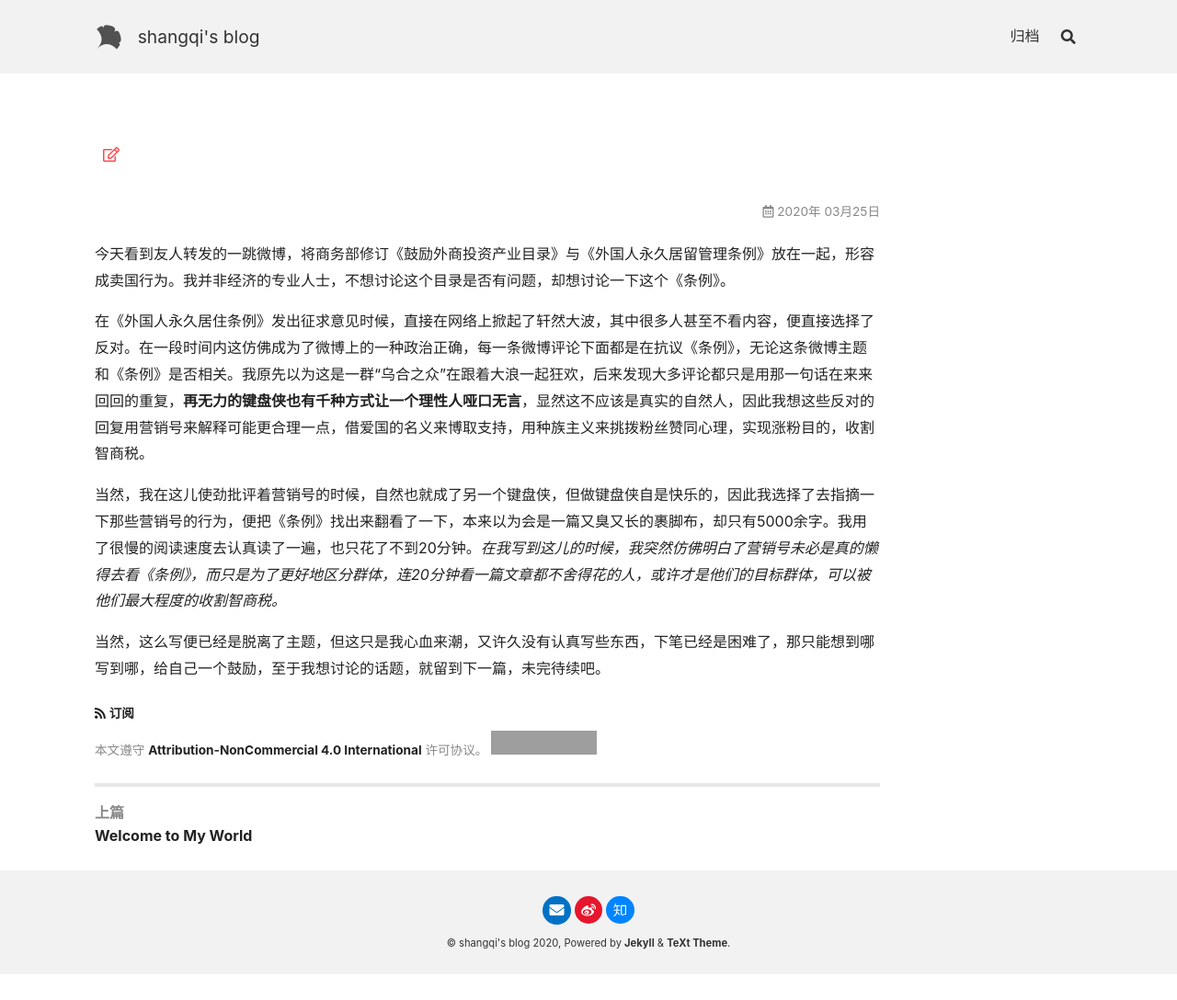
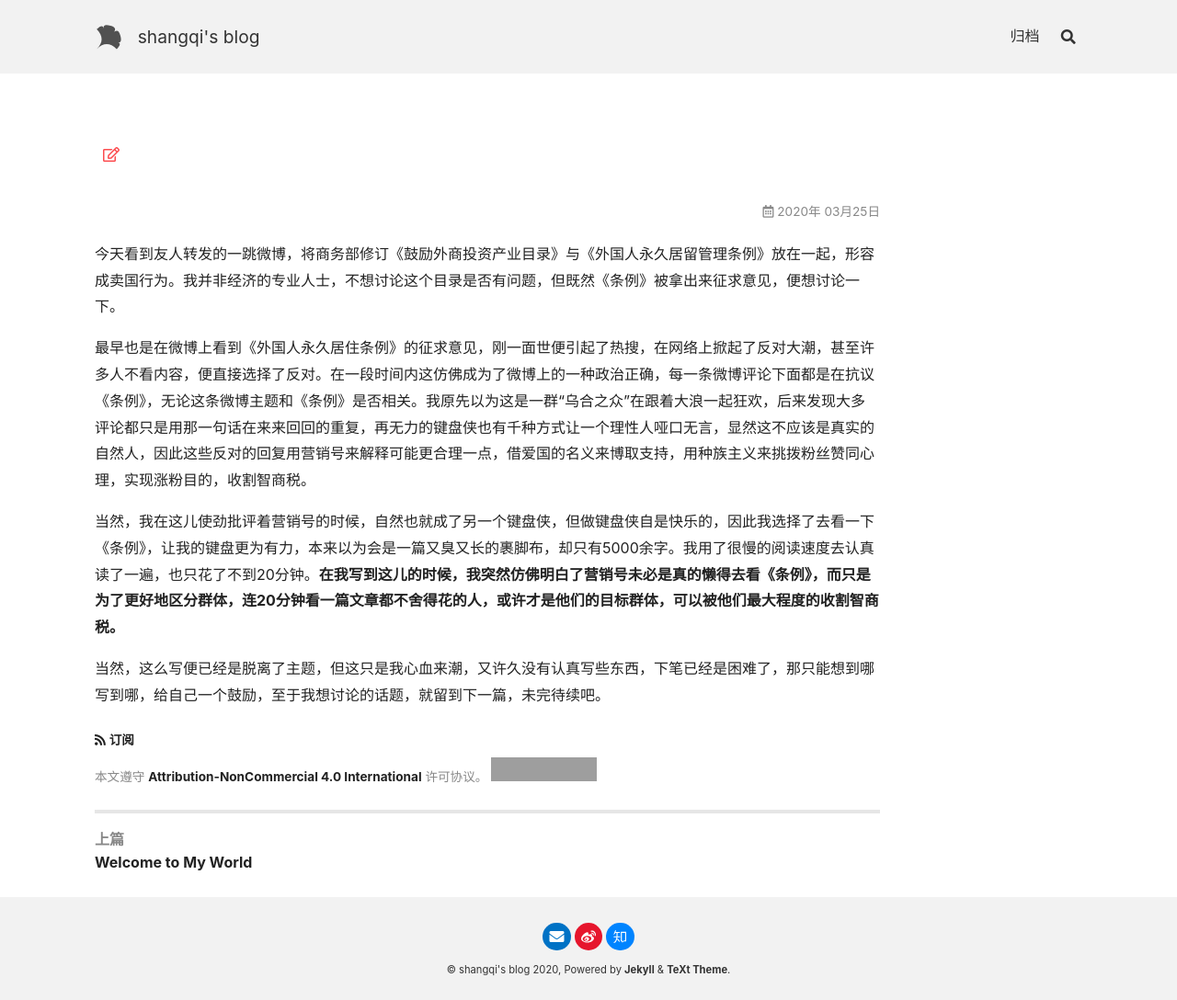
Before and after one commit to geocguy/geocguy.github.io, a Jekyll site: the page built from _posts/2020-03-21-试水文章.md, in a window 1280 px wide. Shown: the whole page at 92% size. Built offline with Jekyll 4.4.1, drawn with Linux system fonts in a browser that asks for light colours; nearby versions of some CDN libraries; before the commit the page ends 1060 px from its top, so only the background shows below that; grey boxes are pictures that could not be loaded.

Commit message:
Update 2020-03-21-试水文章.md

```diff
--- a/_posts/2020-03-21-试水文章.md
+++ b/_posts/2020-03-21-试水文章.md
@@ -1,12 +1,12 @@
 ---
-title： 关于《外国人永久居留管理条例》的一些想法
+title： 随便写写
 tags： 杂谈
 ---
 
-今天看到友人转发的一跳微博，将商务部修订《鼓励外商投资产业目录》与《外国人永久居留管理条例》放在一起，形容成卖国行为。我并非经济的专业人士，不想讨论这个目录是否有问题，却想讨论一下这个《条例》。
+今天看到友人转发的一跳微博，将商务部修订《鼓励外商投资产业目录》与《外国人永久居留管理条例》放在一起，形容成卖国行为。我并非经济的专业人士，不想讨论这个目录是否有问题，但既然《条例》被拿出来征求意见，便想讨论一下。
 
-在《外国人永久居住条例》发出征求意见时候，直接在网络上掀起了轩然大波，其中很多人甚至不看内容，便直接选择了反对。在一段时间内这仿佛成为了微博上的一种政治正确，每一条微博评论下面都是在抗议《条例》，无论这条微博主题和《条例》是否相关。我原先以为这是一群“乌合之众”在跟着大浪一起狂欢，后来发现大多评论都只是用那一句话在来来回回的重复，**再无力的键盘侠也有千种方式让一个理性人哑口无言**，显然这不应该是真实的自然人，因此我想这些反对的回复用营销号来解释可能更合理一点，借爱国的名义来博取支持，用种族主义来挑拨粉丝赞同心理，实现涨粉目的，收割智商税。
+最早也是在微博上看到《外国人永久居住条例》的征求意见，刚一面世便引起了热搜，在网络上掀起了反对大潮，甚至许多人不看内容，便直接选择了反对。在一段时间内这仿佛成为了微博上的一种政治正确，每一条微博评论下面都是在抗议《条例》，无论这条微博主题和《条例》是否相关。我原先以为这是一群“乌合之众”在跟着大浪一起狂欢，后来发现大多评论都只是用那一句话在来来回回的重复，再无力的键盘侠也有千种方式让一个理性人哑口无言，显然这不应该是真实的自然人，因此这些反对的回复用营销号来解释可能更合理一点，借爱国的名义来博取支持，用种族主义来挑拨粉丝赞同心理，实现涨粉目的，收割智商税。
 
-当然，我在这儿使劲批评着营销号的时候，自然也就成了另一个键盘侠，但做键盘侠自是快乐的，因此我选择了去指摘一下那些营销号的行为，便把《条例》找出来翻看了一下，本来以为会是一篇又臭又长的裹脚布，却只有5000余字。我用了很慢的阅读速度去认真读了一遍，也只花了不到20分钟。*在我写到这儿的时候，我突然仿佛明白了营销号未必是真的懒得去看《条例》，而只是为了更好地区分群体，连20分钟看一篇文章都不舍得花的人，或许才是他们的目标群体，可以被他们最大程度的收割智商税。*
+当然，我在这儿使劲批评着营销号的时候，自然也就成了另一个键盘侠，但做键盘侠自是快乐的，因此我选择了去看一下《条例》，让我的键盘更为有力，本来以为会是一篇又臭又长的裹脚布，却只有5000余字。我用了很慢的阅读速度去认真读了一遍，也只花了不到20分钟。**在我写到这儿的时候，我突然仿佛明白了营销号未必是真的懒得去看《条例》，而只是为了更好地区分群体，连20分钟看一篇文章都不舍得花的人，或许才是他们的目标群体，可以被他们最大程度的收割智商税。**
 
 当然，这么写便已经是脱离了主题，但这只是我心血来潮，又许久没有认真写些东西，下笔已经是困难了，那只能想到哪写到哪，给自己一个鼓励，至于我想讨论的话题，就留到下一篇，未完待续吧。
```
